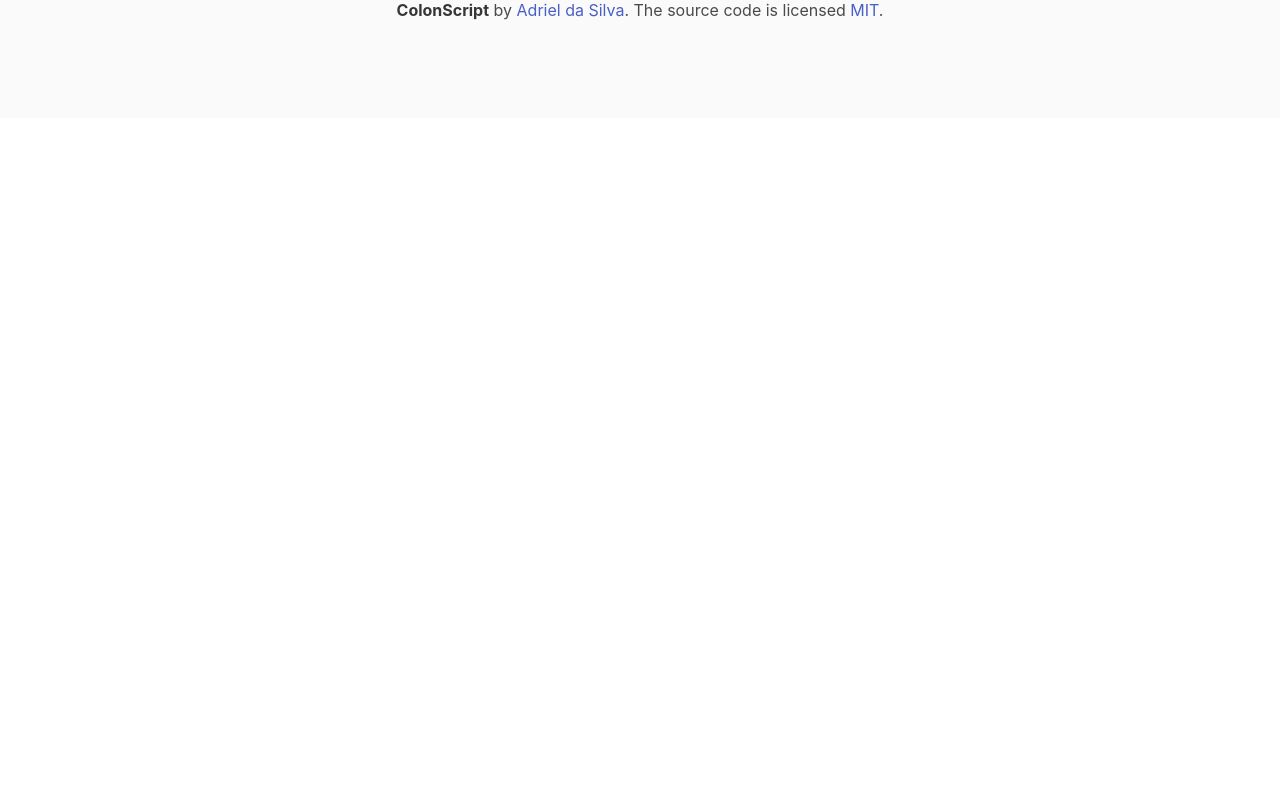
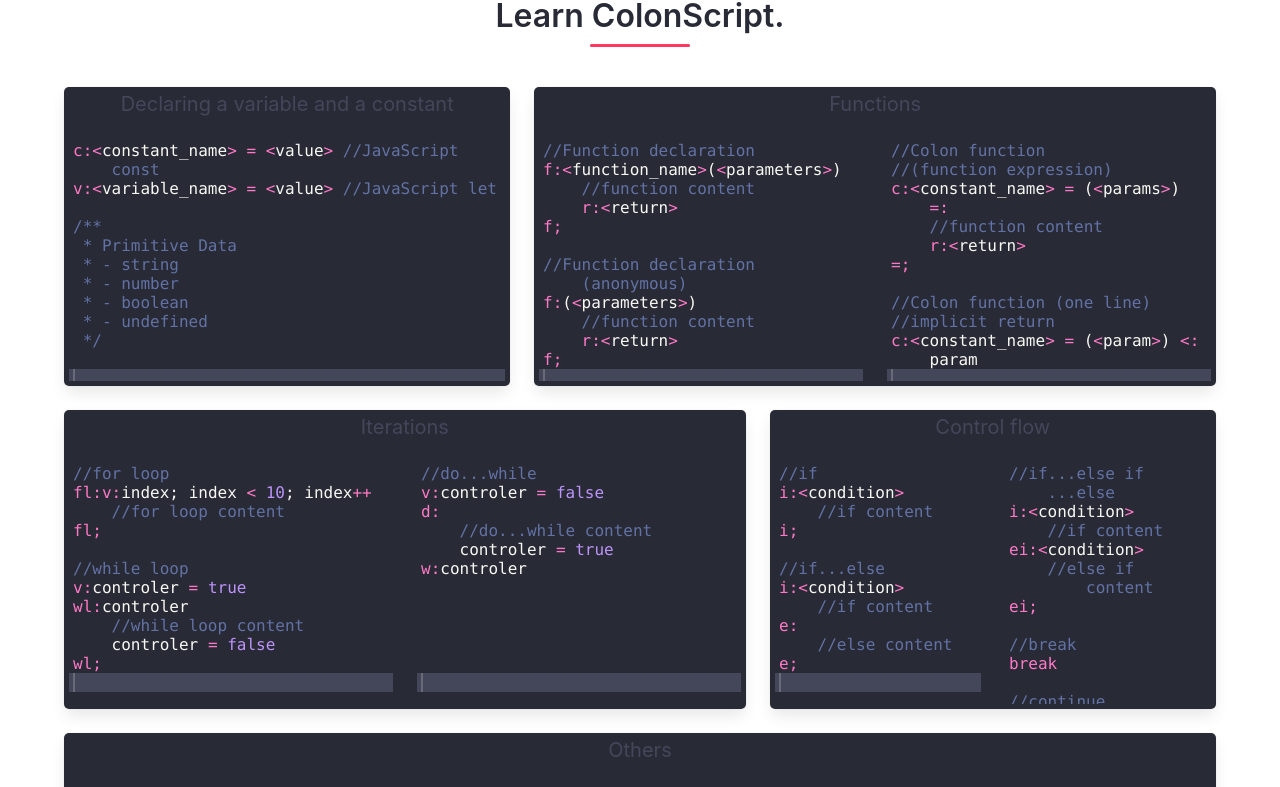
Before and after one commit to silvaadriel/colonscript, a Vue app: page / in a window 1280 px wide. Shown: the part 1953-2740 px from the top of the page. Before the commit the page ends 2071 px from the top, so only its background shows below. Built offline with nearby package versions, Linux system fonts and the light colour scheme.

Commit message:
BaseLearnAbout component created and added on the home page

```diff
--- a/src/App.vue
+++ b/src/App.vue
@@ -12,6 +12,8 @@
       :codeExampleSection="{ title: 'A simple example.', codeExample: COLON_EXAMPLE }"
     />
 
+    <base-learn-about title="Learn ColonScript." :lines="lines"/>
+
     <base-about
       :about="{ projectName: 'ColonScript', developerName: 'Adriel da Silva', socialMediaUrl: 'https://github.com/silvaadriel/' }"
     />
@@ -22,6 +24,7 @@
 import HeroHeader from "./components/HeroHeader.vue";
 import BaseIdeSection from "./components/ideSection/BaseIdeSection.vue";
 import BaseCodeExampleSection from "./components/codeExampleSection/BaseCodeExampleSection.vue";
+import BaseLearnAbout from "./components/learnAbout/BaseLearnAbout.vue";
 import BaseAbout from "./components/aboutFooter/BaseAbout.vue";
 
 export default {
@@ -30,6 +33,7 @@ export default {
     HeroHeader,
     BaseIdeSection,
     BaseCodeExampleSection,
+    BaseLearnAbout,
     BaseAbout
   },
   data() {
@@ -37,7 +41,81 @@ export default {
       DEFAULT_CONTENT: `//As always, hello world.\n!:"Hello world."`,
       API_URL:
         "https://cors-anywhere.herokuapp.com/https://api.jdoodle.com/execute",
-      COLON_EXAMPLE: `//Is the number even or odd?\n\nc:number = 23\n\n!:"Let's check if " + number + " is even or odd."\n\n\ni:evenOdd(number)\n\t!:"The number " + number + " is even."\ne:\n\t!:"The number " + number + " is odd."\ne;\n\n\nf:evenOdd(number)\n\tr:number % 2 === 0\nf;\n`
+      COLON_EXAMPLE: `//Is the number even or odd?\n\nc:number = 23\n\n!:"Let's check if " + number + " is even or odd."\n\n\ni:evenOdd(number)\n\t!:"The number " + number + " is even."\ne:\n\t!:"The number " + number + " is odd."\ne;\n\n\nf:evenOdd(number)\n\tr:number % 2 === 0\nf;\n`,
+      lines: [
+        {
+          columns: [
+            {
+              title: "Declaring a variable and a constant",
+              columns: [
+                {
+                  content: `c:<constant_name> = <value> //JavaScript const\nv:<variable_name> = <value> //JavaScript let\n\n/**\n * Primitive Data\n * - string\n * - number\n * - boolean\n * - undefined\n */\n\n`
+                }
+              ]
+            },
+            {
+              columnWidth: "is-three-fifths",
+              title: "Functions",
+              columns: [
+                {
+                  content: `//Function declaration\nf:<function_name>(<parameters>)\n\t//function content\n\tr:<return>\nf;\n\n//Function declaration (anonymous)\nf:(<parameters>)\n\t//function content\n\tr:<return>\nf;\n`
+                },
+                {
+                  content: `//Colon function\n//(function expression)\nc:<constant_name> = (<params>) =:\n\t//function content\n\tr:<return>\n=;\n\n//Colon function (one line)\n//implicit return\nc:<constant_name> = (<param>) <: param\n`
+                }
+              ]
+            }
+          ]
+        },
+        {
+          columns: [
+            {
+              columnWidth: "is-three-fifths",
+              title: "Iterations",
+              columns: [
+                {
+                  content: `//for loop\nfl:v:index; index < 10; index++\n\t//for loop content\nfl;\n\n//while loop\nv:controler = true\nwl:controler\n\t//while loop content\n\tcontroler = false\nwl;\n`
+                },
+                {
+                  content: `//do...while\nv:controler = false\nd:\n\t//do...while content\n\tcontroler = true\nw:controler\n\n\n\n\n\n`
+                }
+              ]
+            },
+            {
+              title: "Control flow",
+              columns: [
+                {
+                  content: `//if\ni:<condition>\n\t//if content\ni;\n\n//if...else\ni:<condition>\n\t//if content\ne:\n\t//else content\ne;\n`
+                },
+                {
+                  content: `//if...else if...else\ni:<condition>\n\t//if content\nei:<condition>\n\t//else if content\nei;\n\n//break\nbreak\n\n//continue\ncontinue`
+                }
+              ]
+            }
+          ]
+        },
+        {
+          columns: [
+            {
+              title: "Others",
+              columns: [
+                {
+                  content: `//Print on the screen\nc:hereText = "here"\n\n!:"Your text ", hereText\n//output: "Your text here"\n\n!:'Your text ', hereText\n//output: "Your text here"\n\n//Template String\n!:\`Your text \${hereText}\`\n//output: "Your text here"`
+                },
+                {
+                  content: `//Arithmetic Operators\n+ //Addition\n- //Subtraction\n* //Multiplication\n/ //Division\n% //Modulus\n++ //Increment\n-- //Decrement\n\n\n\n`
+                },
+                {
+                  content: `//Assignment Operators\nx = y //same as x = y\nx += y //same as x = x + y\nx -= y //same as x = x - y\nx *= y //same as x = x * y\nx /= y //same as x = x / y\nx %= y // same as x = x % y\n\n\n\n\n`
+                },
+                {
+                  content: `//Comparison Operators\n== //equal to\n=== //equal value and equal type\n!= //not equal\n!== //not equal value or not equal type\n> //greater than\n< //less than\n>= //greater than or equal to\n<= //less than or equal to\n`
+                }
+              ]
+            }
+          ]
+        }
+      ]
     };
   }
 };
--- a/src/components/editor.vue
+++ b/src/components/editor.vue
@@ -62,7 +62,7 @@ export default {
 };
 </script>
 
-<style>
+<style scoped>
 div {
   width: 100%;
   height: 100%;
--- /dev/null
+++ b/src/components/learnAbout/BaseLearnAbout.vue
@@ -0,0 +1,65 @@
+<template>
+  <section class="section">
+    <section-title :title="title"/>
+
+    <div class="container">
+      <div class="columns" v-for="(column, index) in lines" :key="index">
+        <div
+          :class="`column ${column.columnWidth}`"
+          v-for="(column, index) in column.columns"
+          :key="index"
+        >
+          <div class="card has-background-dark">
+            <h2 class="subtitle has-text-primary has-text-centered">{{ column.title }}</h2>
+            <div class="columns" v-if="column.columns">
+              <div class="column" v-for="(column, index) in column.columns" :key="index">
+                <div :style="`height: ${columnHeight}px`">
+                  <editor
+                    :default-content="column.content"
+                    :editor-options="{ readOnly: true, showGutter: false, wrap: true }"
+                  />
+                </div>
+              </div>
+            </div>
+          </div>
+        </div>
+      </div>
+    </div>
+  </section>
+</template>
+
+<script>
+import SectionTitle from "../SectionTitle.vue";
+import Editor from "../Editor.vue";
+
+export default {
+  name: "BaseLearnAbout",
+  components: {
+    SectionTitle,
+    Editor
+  },
+  props: {
+    title: {
+      type: String,
+      required: true
+    },
+    columnHeight: {
+      type: String,
+      default: "240"
+    },
+    lines: {
+      type: Array,
+      required: true
+    }
+  }
+};
+</script>
+
+
+<style scoped>
+.card {
+  border-radius: 5px;
+  overflow: hidden;
+  padding: 5px;
+}
+</style>
```
